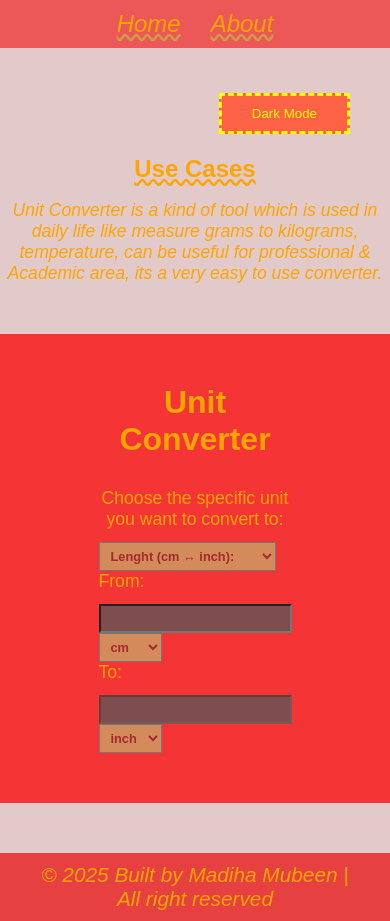
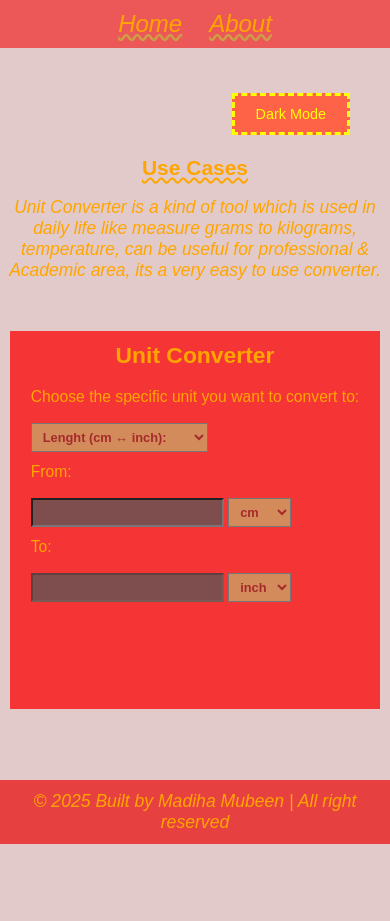
Before and after one commit to Madiha-Mubeen/calculator-hub, a plain HTML site: page Unit Converter/unit.html in a window 390 px wide. After the commit the page ends 844 px from the top, so only its background shows below. Drawn offline with Linux system fonts and the light colour scheme; a web font is replaced by a local one.

Commit message:
addeed media query styles & use cases

```diff
--- a/Unit Converter/unit.css
+++ b/Unit Converter/unit.css
@@ -149,5 +149,46 @@ body.dark footer {
 }
 
 @media (max-width: 600px) {
+    nav ul {
+        gap: 27px;
+    }
 
+    h2 {
+        font-size: 1.31rem;
+    }
+
+    p {
+        font-size: 1.09rem;
+    }
+
+    #themeToggle {
+        padding: 10px 21px;
+        font-size: 0.9rem;
+    }
+
+    h1 {
+        font-size: 1.43rem;
+        margin-top: 0;
+        margin-bottom: 1.2rem;
+    }
+
+    label {
+        font-size: 0.98rem;
+    }
+
+    input, select {
+        padding: 5px 7px;
+        margin-bottom: 11px;
+        margin-top: 5px;
+    }
+
+    .container-converter {
+        padding: 11px 21px;
+    }
+
+    footer {
+        font-size: 1.1rem;
+        padding: 11px 21px;
+        margin-top: 21px;
+    }
 }
```
